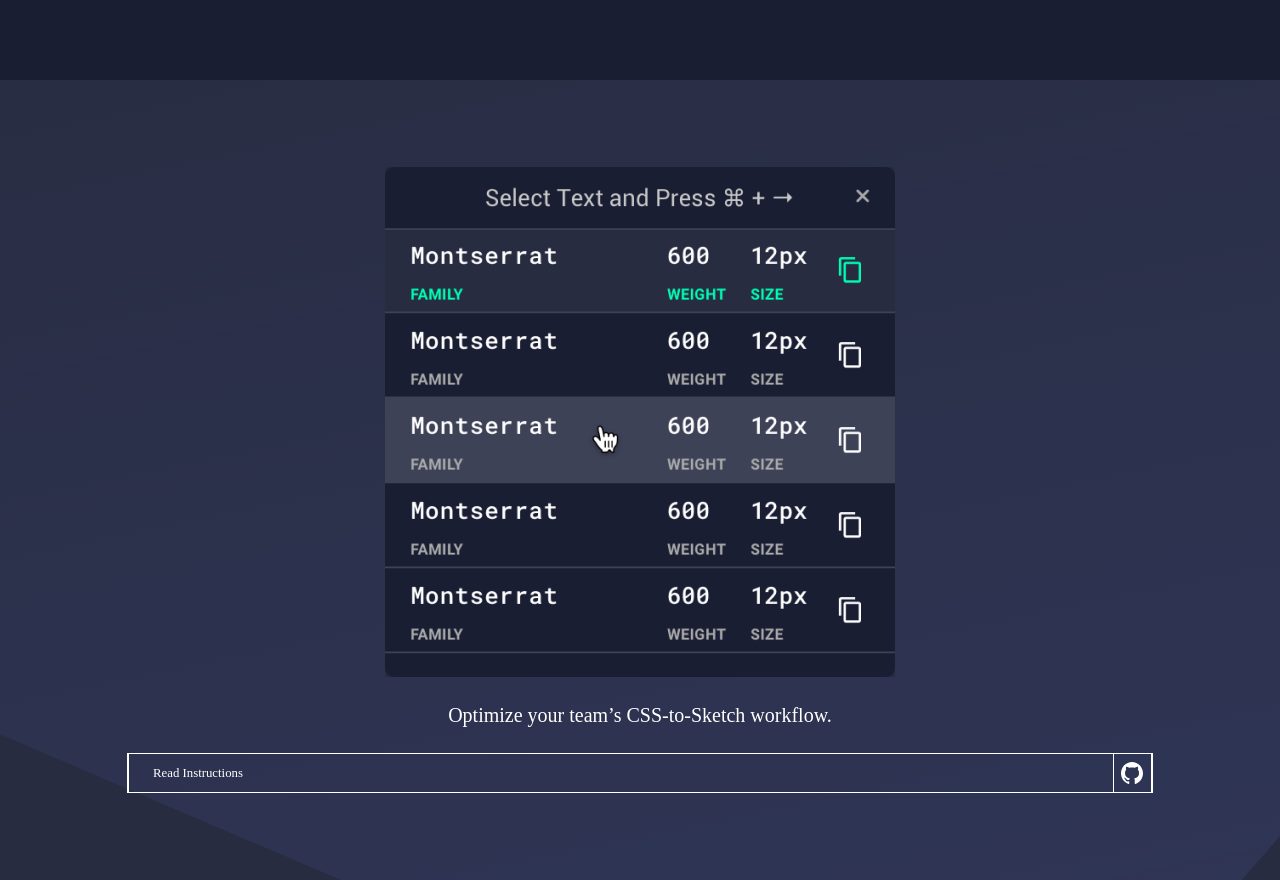
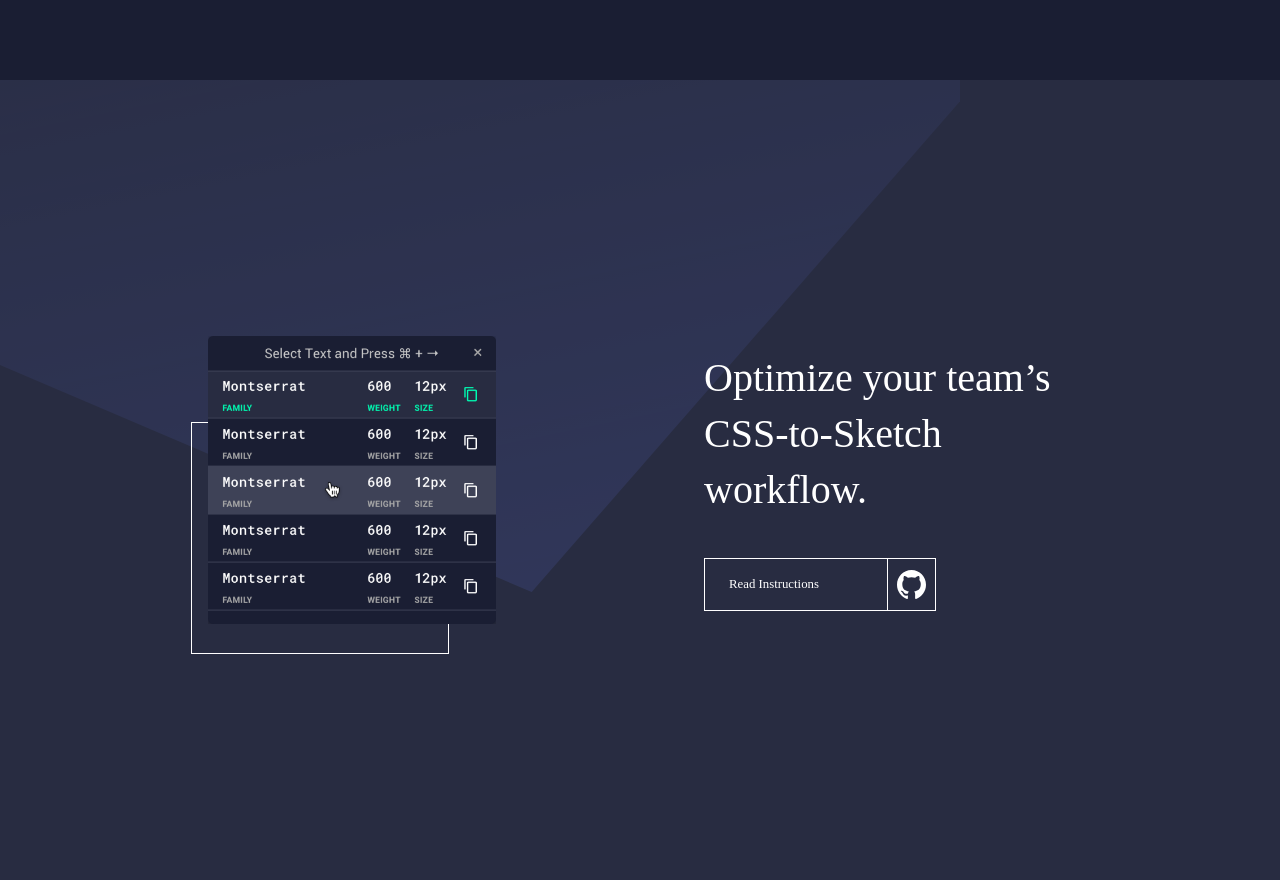
Before and after one commit to scolecite/klepto, a browser extension: page website/index.html in a window 1280 px wide. Shown: the part 656-1536 px from the top of the page. Drawn offline with Linux system fonts and the light colour scheme.

Commit message:
Complte modal section.

```diff
--- a/website/index.html
+++ b/website/index.html
@@ -36,13 +36,18 @@
             </div>
         </main>
         <section class="modal">
-            <img src="images/modal--mobile.png" alt="" class="modal__img--mobile">
+            <div class="modal__img--wrapper">
+                <div class="modal__img--shadow"></div>
+                <img src="images/modal--mobile.png" alt="" class="modal__img">
+            </div>
             <img src="images/gradient--modal.svg" alt="" class="modal__img--gradient">
-            <h5 class="modal__txt">Optimize your team’s CSS-to-Sketch workflow.</h5>
-            <a href="" class="hero__btn--wrapper modal__btn--wrapper">
-                <div class="hero__btn--img hero__btn--github"></div>
-                <h3 class="hero__btn--txt  modal__btn--txt">Read Instructions</h3>
-            </a>
+            <aside class="modal__txt--wrapper">
+                <h5 class="modal__txt">Optimize your team’s CSS-to-Sketch workflow.</h5>
+                <a href="" class="hero__btn--wrapper modal__btn--wrapper">
+                    <div class="hero__btn--img hero__btn--github"></div>
+                    <h3 class="hero__btn--txt modal__btn--txt">Read Instructions</h3>
+                </a>
+            </aside>
         </section>
         <section class="download"></section>
         <footer class="footer"></footer>
--- a/website/styles/1-main.css
+++ b/website/styles/1-main.css
@@ -1,6 +1,8 @@
 .hero {
     display: block;
     position: relative;
+    z-index: 4;
+    background-color: var(--blueDark);
 }
 
 .hero__img--desktop {
@@ -158,13 +160,15 @@
     }
 
     .hero__btn--img {
-        width: 3vw;
-        height: 3vw;
+        width: 4vw;
+        height: 4vw;
     }
 
     .hero__btn--txt {
-        height: 3vw;
-        width: calc(100% - 3vw);
+        height: 4vw;
+        width: calc(100% - 4vw);
+        padding-left: 24px;
+        padding-right: 24px;
     }
 
     .hero__btn--wrapper:hover {
--- a/website/styles/2-modal.css
+++ b/website/styles/2-modal.css
@@ -1,8 +1,23 @@
 .modal {
     background-color: var(--blueLight);
-    z-index: -1;
+    z-index: 0;
     position: relative;
     height: 100vh;
+    display: flex;
+    flex-direction: column;
+    align-items: center;
+    justify-content: center;
+}
+
+.modal__img--wrapper {
+    display: flex;
+    flex-direction: column;
+    align-items: center;
+    justify-content: center;
+    box-sizing: border-box;
+}
+
+.modal__txt--wrapper {
     display: flex;
     flex-direction: column;
     align-items: center;
@@ -18,7 +33,7 @@
     mix-blend-mode: color-dodge;
 }
 
-.modal__img--mobile {
+.modal__img {
     max-width: 90%;
     box-sizing: border-box;
 }
@@ -47,6 +62,61 @@
 /* TABLET & UP */
 @media only screen and (min-width: 768px) {
 
+    .modal {
+        flex-direction: row;
+        justify-content: space-evenly;
+    }
 
+    .modal__txt--wrapper {
+        align-items: flex-start;
+    }
+
+    .modal__txt {
+        padding: 0;
+        width: 30vw;
+        text-align: left;
+        margin-bottom: 40px;
+    }
+
+    .modal__btn--wrapper {
+        width: 60%;
+    }
+
+    .modal__btn--wrapper:hover {
+        background-color: var(--teal);
+    }
+
+    .modal__img--gradient {
+        width: 100vw;
+        height: 80vh;
+        transform: translate(-25%, -20%);
+    }
+
+    .hero__btn--github {
+        background-image: url(../images/icon--github.svg);
+        border-right: 0px solid var(--white);
+        width: 5vw;
+    }
+
+    .modal__btn--txt {
+        border-left: 0px solid var(--white);
+    }
+
+    .modal__img--wrapper {
+        padding: 0;
+        width: 25%;
+        height: auto;
+        position: relative;
+    }
+
+    .modal__img--shadow {
+        width: 20vw;
+        height: 18vw;
+        position: absolute;
+        z-index: -1;
+        top: 30%;
+        left: 0;
+        outline: var(--white) 1px solid;
+    }
 
 }
--- a/website/styles/type.css
+++ b/website/styles/type.css
@@ -63,5 +63,8 @@
         font-size: 0.8vw;
     }
 
+    h5 {
+        font-size: 40px;
+    }
 
 }
```
